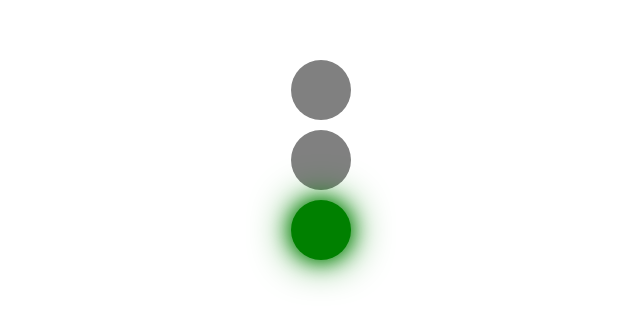
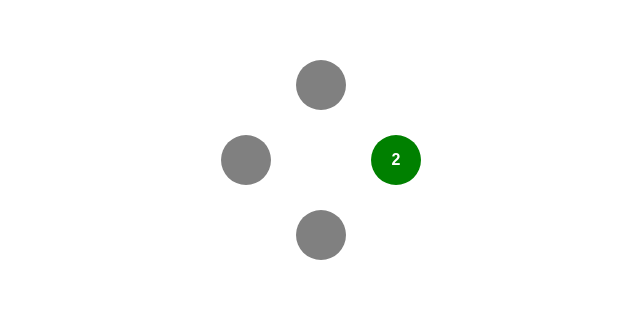
Before and after one commit to SnehaMishra05/TrafficSignal, a React (Vite) app: page / in a window 1280 px wide. Shown: the part 240-566 px from the top of the page, without its empty margins (319-959 px from the left). Built offline with nearby package versions, Linux system fonts and the light colour scheme.

Commit message:
made it 4 way traffic signal

```diff
--- a/src/components/TrafficSignal.module.css
+++ b/src/components/TrafficSignal.module.css
@@ -1,29 +1,46 @@
 .container {
-    width: 100px;
-    padding: 10px;
-    background: black;
-    border-radius: 10px;
+    position: relative;
+    width: 200px;
+    height: 200px;
 }
 
 .light {
-    width: 60px;
-    height: 60px;
-    margin: 10px auto;
+    width: 50px;
+    height: 50px;
     border-radius: 50%;
     background: grey;
+    display: flex;
+    justify-content: center;
+    align-items: center;
+    color: white;
+    font-weight: bold;
 }
 
-.red.active {
-    background: red;
-    box-shadow: 0 0 20px red, 0 0 40px red;
+.active {
+    background: green;
 }
 
-.yellow.active {
-    background: yellow;
-    box-shadow: 0 0 20px yellow, 0 0 40px yellow;
+/* positions */
+.top {
+    position: absolute;
+    top: 0;
+    left: 75px;
 }
 
-.green.active {
-    background: green;
-    box-shadow: 0 0 20px green, 0 0 40px green;
+.right {
+    position: absolute;
+    right: 0;
+    top: 75px;
 }
+
+.bottom {
+    position: absolute;
+    bottom: 0;
+    left: 75px;
+}
+
+.left {
+    position: absolute;
+    left: 0;
+    top: 75px;
+}
--- a/src/components/TrafficSignal.tsx
+++ b/src/components/TrafficSignal.tsx
@@ -1,16 +1,28 @@
-import { useTrafficSignal } from '../hooks/useTrafficSignal';
-import styles from './TrafficSignal.module.css';
+import { useTrafficSignal } from "../hooks/useTrafficSignal";
+import styles from "./TrafficSignal.module.css";
 
 const TrafficSignal = () => {
-    const light = useTrafficSignal();
+    const { currentGreen, timer } = useTrafficSignal();
+
+    const renderLight = (direction: string, positionClass: string) => {
+        const isActive = currentGreen === direction;
+
+        return (
+            <div
+                className={`${styles.light} ${styles[positionClass]} ${isActive ? styles.active : ""}`}>
+                {isActive ? timer : ""}
+            </div>
+        );
+    };
 
     return (
-        <div className='container'>
-            <div className = {`${styles.light} ${styles.red} ${light === 'RED' ? styles.active : ''}`}></div>
-            <div className = {`${styles.light} ${styles.yellow} ${light === 'YELLOW' ? styles.active : ''}`}></div>
-            <div className = {`${styles.light} ${styles.green} ${light === 'GREEN' ? styles.active : ''}`}></div>
+        <div className={styles.container}>
+            {renderLight("TOP", "top")}
+            {renderLight("RIGHT", "right")}
+            {renderLight("BOTTOM", "bottom")}
+            {renderLight("LEFT", "left")}
         </div>
-    )
-}
+    );
+};
 
 export default TrafficSignal;
--- a/src/hooks/useTrafficSignal.ts
+++ b/src/hooks/useTrafficSignal.ts
@@ -1,23 +1,28 @@
-import React from 'react';
-import type { Light } from '../types/traffic.types';
+import React from "react";
+import type { State } from "../types/traffic.types";
+import { trafficReducer } from "../reducer/trafficReducer";
 
-export const useTrafficSignal = (): Light => {
+const initialState: State = {
+    currentGreen: "TOP",
+    timer: 5,
+    duration: {
+        TOP: 5,
+        RIGHT: 4,
+        BOTTOM: 6,
+        LEFT: 3,
+    }
+};
 
-    const [light, setLight] = React.useState<Light>('RED');
+export const useTrafficSignal = () => {
+    const [state, dispatch] = React.useReducer(trafficReducer, initialState);
 
     React.useEffect(() => {
-        let timer: number;
+        const interval = setInterval(() => {
+            dispatch({ type: "TICK" });
+        }, 1000);
 
-        if (light === 'RED') {
-            timer = setTimeout(() => setLight('GREEN'), 5000);
-        } else if (light === 'GREEN') {
-            timer = setTimeout(() => setLight('YELLOW'), 3000);
-        } else {
-            timer = setTimeout(() => setLight('RED'), 1000);
-        }
+        return ()=> clearInterval(interval);
+    }, []);
 
-        return () => clearTimeout(timer);
-    }, [light]);
-
-    return light;
+    return state;
 }
--- /dev/null
+++ b/src/reducer/trafficReducer.ts
@@ -0,0 +1,26 @@
+import type { Action, Direction, State } from "../types/traffic.types";
+
+const order: Direction[] = ["TOP", "RIGHT", "BOTTOM", "LEFT"];
+
+const getNextDirection = (current: Direction): Direction => {
+    const index = order.indexOf(current);
+    return order[(index + 1) % order.length];
+}
+
+export const trafficReducer = (state: State, action: Action): State => {
+    switch (action.type) {
+        case "TICK":
+            if (state.timer > 1) {
+                return { ...state, timer: state.timer - 1 };
+            } else {
+                const next = getNextDirection(state.currentGreen);
+                return {
+                    ...state,
+                    currentGreen: next,
+                    timer: state.duration[next]
+                };
+            }
+
+        default: return state;
+    }
+};
```
Also changed, not shown: src/types/traffic.types.ts (+9 -1 lines).
